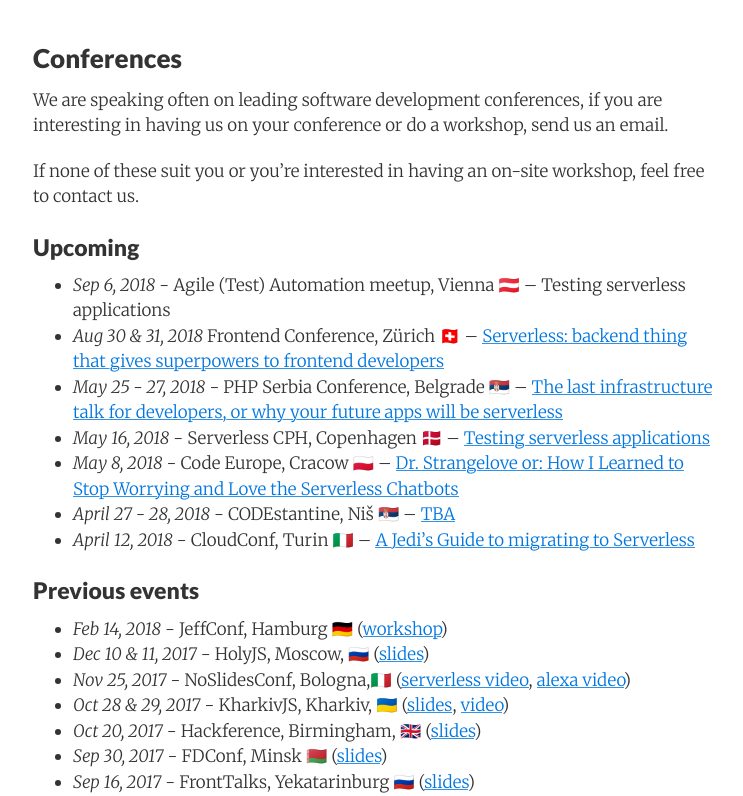
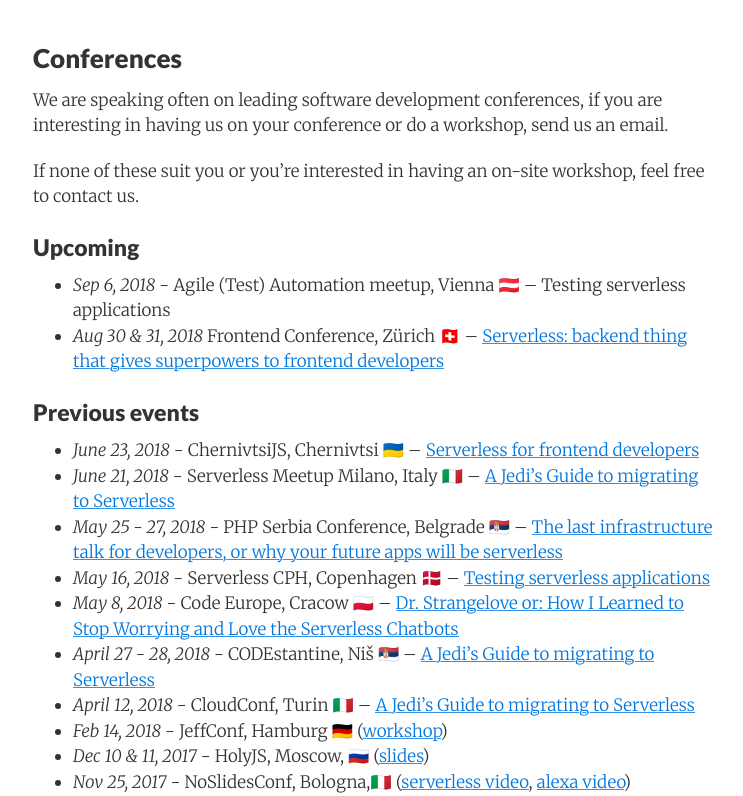
Before and after one commit to serverlesspub/serverless.pub, a Jekyll site: the page built from conferences.md, in a window 1280 px wide and 900 px high, cut to the strip 104-900 px from the top of the window. Shown: the whole strip, without its empty margins (267-1010 px from the left). Built offline with Jekyll 4.4.1, drawn with Linux system fonts in a browser that asks for light colours; nearby versions of some CDN libraries.

Commit message:
updating conferences

```diff
--- a/conferences.md
+++ b/conferences.md
@@ -12,14 +12,17 @@
 
 - _Sep 6, 2018_ - Agile (Test) Automation meetup, Vienna 🇦🇹 -- Testing serverless applications
 - _Aug 30 & 31, 2018_ Frontend Conference, Zürich 🇨🇭 -- [Serverless: backend thing that gives superpowers to frontend developers](https://www.frontendconf.ch/speakers/slobodan-stojanovic)
+
+
+### Previous events
+
+- _June 23, 2018_ - ChernivtsiJS, Chernivtsi 🇺🇦 -- [Serverless for frontend developers]([slides](https://speakerdeck.com/simalexan/serverless-for-frontend-developers))
+- _June 21, 2018_ - Serverless Meetup Milano, Italy 🇮🇹 -- [A Jedi's Guide to migrating to Serverless]([slides](https://speakerdeck.com/simalexan/a-jedis-guide-to-migrating-to-serverless-1))
 - _May 25 - 27, 2018_ - PHP Serbia Conference, Belgrade 🇷🇸 -- [The last infrastructure talk for developers, or why your future apps will be serverless](https://conf2018.phpsrbija.rs/sessions)
 - _May 16, 2018_ - Serverless CPH, Copenhagen 🇩🇰 -- [Testing serverless applications](https://serverlesscph.dk)
 - _May 8, 2018_ - Code Europe, Cracow 🇵🇱 -- [Dr. Strangelove or: How I Learned to Stop Worrying and Love the Serverless Chatbots](https://www.codeeurope.pl/en/speakers/slobodan-stojanovic)
-- _April 27 - 28, 2018_ - CODEstantine, Niš 🇷🇸 -- [TBA](http://codestantine.nolimithub.com)
+- _April 27 - 28, 2018_ - CODEstantine, Niš 🇷🇸 -- [A Jedi's Guide to migrating to Serverless](http://codestantine.nolimithub.com)
 - _April 12, 2018_ - CloudConf, Turin 🇮🇹 -- [A Jedi's Guide to migrating to Serverless](https://2018.cloudconf.it)
-
-### Previous events
-
 - _Feb 14, 2018_ - JeffConf, Hamburg 🇩🇪 ([workshop](https://github.com/effortless-serverless/serverless-chatbots-workshop))
 - _Dec 10 & 11, 2017_ - HolyJS, Moscow, 🇷🇺 ([slides](https://speakerdeck.com/slobodan/testing-serverless-apps))
 - _Nov 25, 2017_ - NoSlidesConf, Bologna,🇮🇹 ([serverless video](https://youtu.be/zAqjgjGjkR0), [alexa video](https://youtu.be/D-eUnlaqUTw))
```
